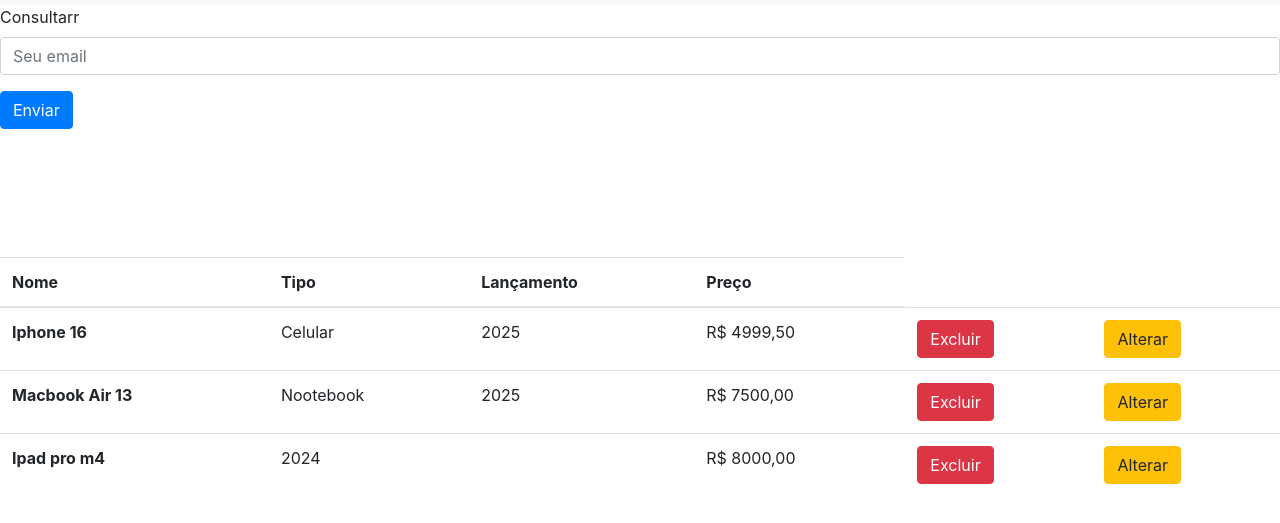
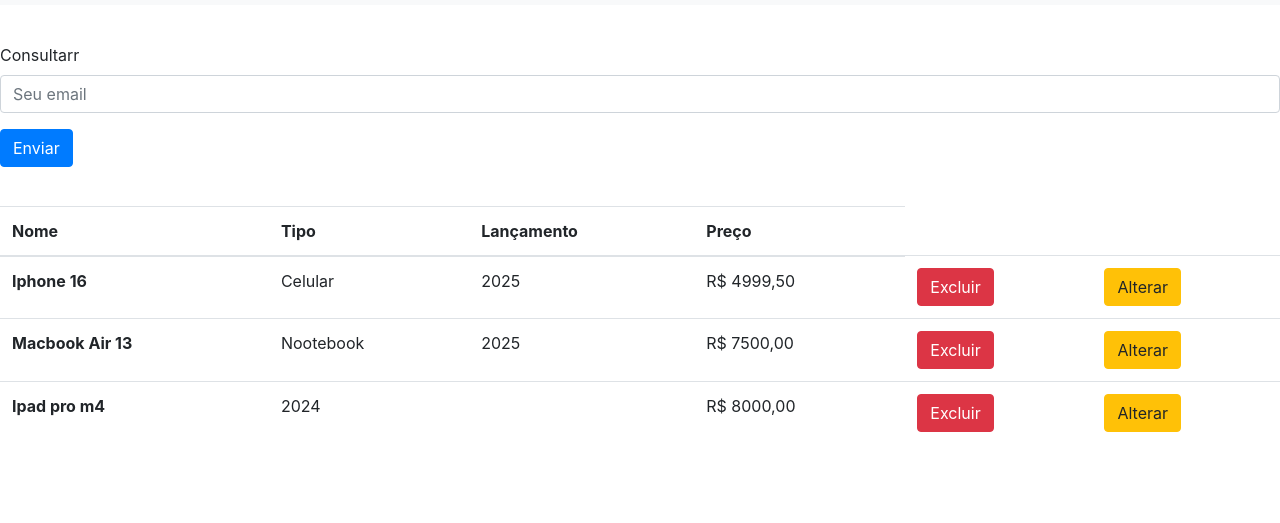
Before and after one commit to PeLacerda/Interface-Web, a plain HTML site: page bootstrap/Tabela-Bootstrap/tabela.html in a window 1280 px wide. Shown: the part 51-574 px from the top of the page. Drawn offline with nearby package versions, Linux system fonts and the light colour scheme.

Commit message:
terceira alteração

```diff
--- a/bootstrap/Tabela-Bootstrap/tabela.html
+++ b/bootstrap/Tabela-Bootstrap/tabela.html
@@ -14,8 +14,8 @@
 
   <style>
 
-    table {
-      margin-top: 10%;
+    table, form {
+      margin-top: 3%;
     }
 
   </style>
```
